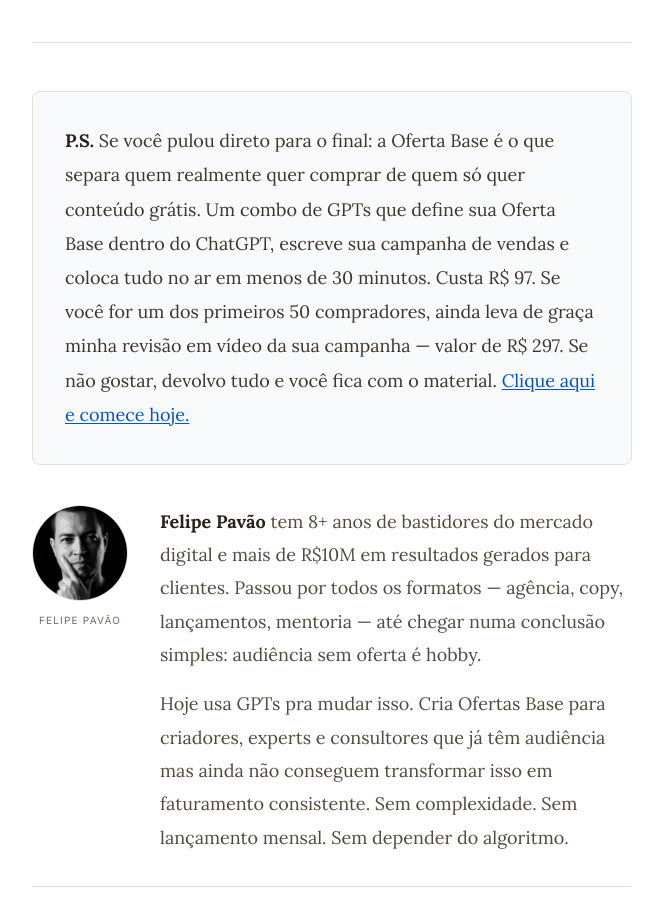
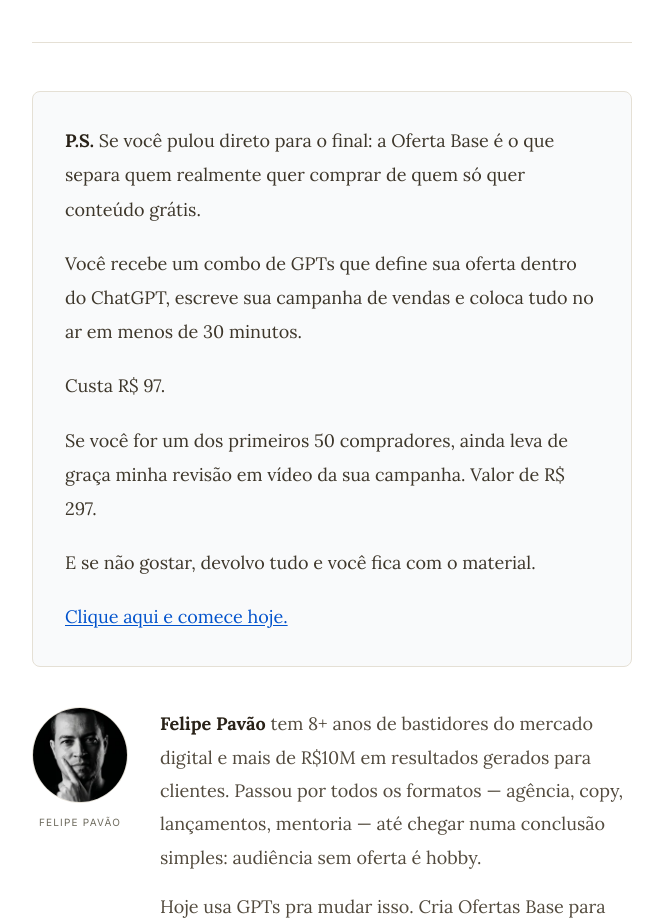
Before and after one commit to felipepavao/felipepavao, a React (Vite) app: page / in a window 1280 px wide. Shown: the part 6340-7260 px from the top of the page, without its empty margins (308-971 px from the left). Built offline with nearby package versions, Linux system fonts and the light colour scheme; no server answers.

Commit message:
Improve P.S. scanability by breaking into shorter paragraphs

```diff
--- a/src/pages/HomePage.jsx
+++ b/src/pages/HomePage.jsx
@@ -372,8 +372,21 @@ export default function HomePage() {
       {/* ── P.S. ── */}
       <div className="space-y-5 font-body text-[18px] leading-[1.9] text-ink-800 rounded-lg border border-ink-200 bg-gray-50 p-6 md:p-8">
         <p>
-          <strong className="text-ink-900">P.S.</strong> Se você pulou direto para o
-          final: a Oferta Base é o que separa quem realmente quer comprar de quem só quer conteúdo grátis. Um combo de GPTs que define sua Oferta Base dentro do ChatGPT, escreve sua campanha de vendas e coloca tudo no ar em menos de 30 minutos. Custa R$ 97. Se você for um dos primeiros 50 compradores, ainda leva de graça minha revisão em vídeo da sua campanha — valor de R$ 297. Se não gostar, devolvo tudo e você fica com o material.{' '}
+          <strong className="text-ink-900">P.S.</strong> Se você pulou direto para o final: a Oferta Base é o que separa quem realmente quer comprar de quem só quer conteúdo grátis.
+        </p>
+        <p>
+          Você recebe um combo de GPTs que define sua oferta dentro do ChatGPT, escreve sua campanha de vendas e coloca tudo no ar em menos de 30 minutos.
+        </p>
+        <p>
+          Custa R$ 97.
+        </p>
+        <p>
+          Se você for um dos primeiros 50 compradores, ainda leva de graça minha revisão em vídeo da sua campanha. Valor de R$ 297.
+        </p>
+        <p>
+          E se não gostar, devolvo tudo e você fica com o material.
+        </p>
+        <p>
           <a href={BUY_URL} onClick={trackInitiateCheckout} className="text-brand-700 underline underline-offset-2 hover:text-brand-600 transition-colors">
             Clique aqui e comece hoje.
           </a>
```
